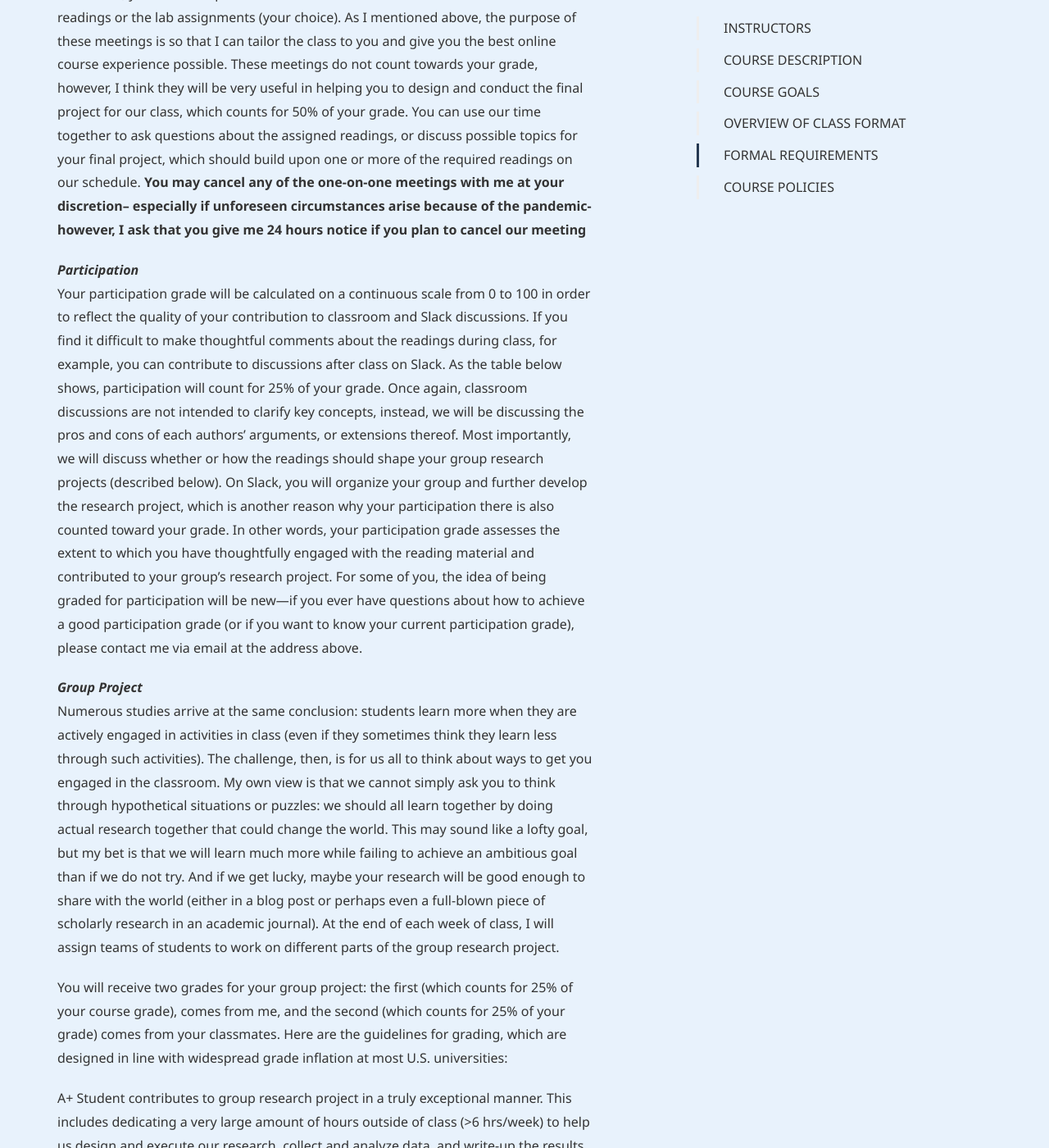
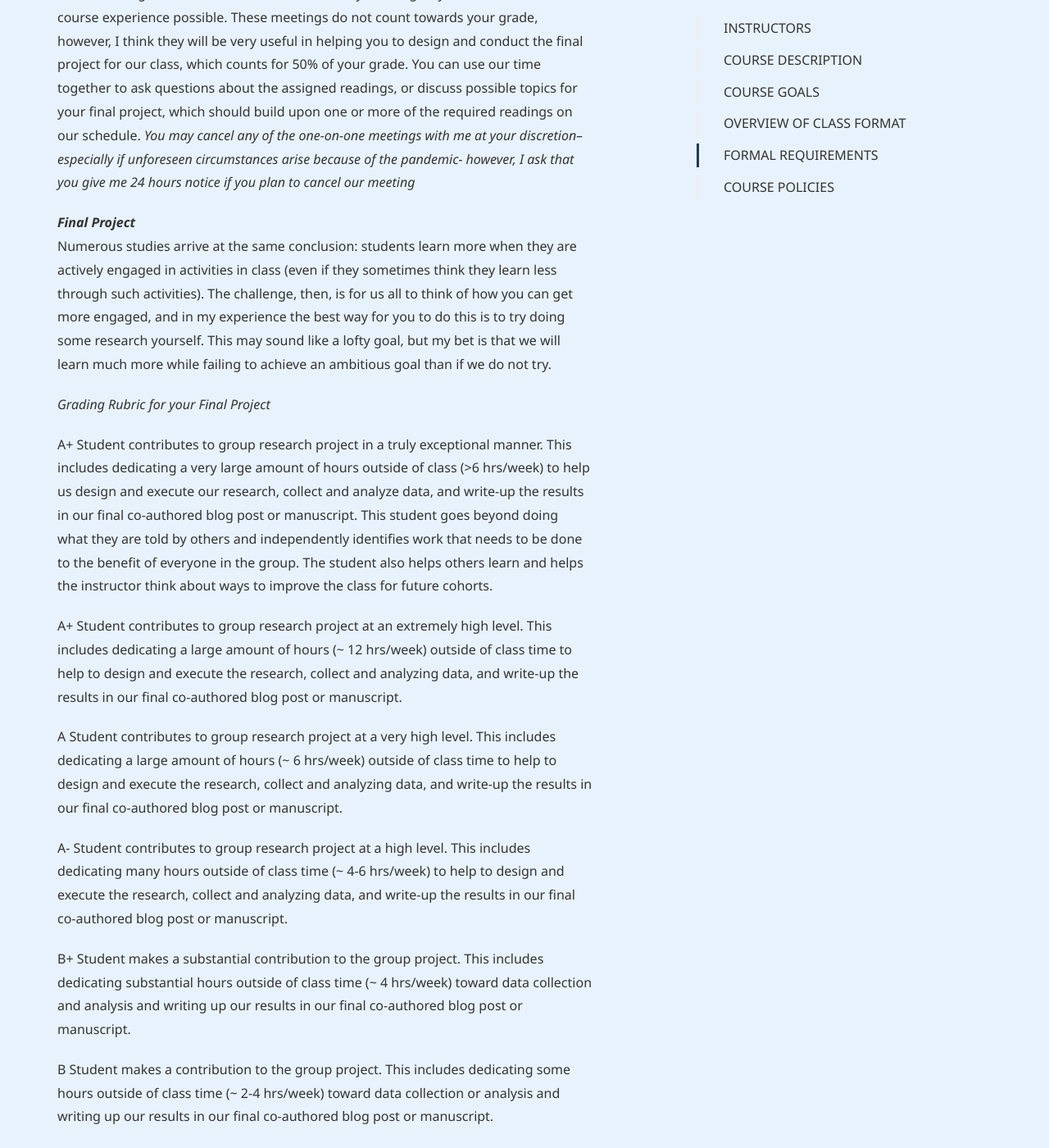
Before and after one commit to dssoc/dssoc.github.io, a Jekyll site: the page built from course.md, in a window 1280 px wide and 1400 px high, scrolled down 4970 px. Shown: the whole window at 82% size. Built offline with Jekyll 4.4.1, drawn with Linux system fonts in a browser that asks for light colours; some web fonts are replaced; some of the changed text lies outside the part shown.

Commit message:
Update course.md

```diff
--- a/course.md
+++ b/course.md
@@ -64,7 +64,7 @@ In this class, we will use the R, a free programming language that I will teach
 <br/>
 We will be using [Slack](https://www.youtube.com/watch?v=EYqxQGmQkVw ) to communicate with each other. Slack is a messaging platform that let's us share code, web links, and other things easily- it also allows me to make announcements to the class and share other things I think you might find interesting (e.g. internship announcements or articles that build upon our discussions with each other). Slack is also used by many different companies and organizations in and outside the tech world, so this might be a great chance to learn how to use it if you have not already.
 
-Please download Slack to your desktop and/or phone and tablet and join [this workplace](https://join.slack.com/t/dssfall2020workspace/shared_invite/zt-go2w5loi-H1I~Ed4pDx6ieCJwXiSEcQ). You can learn more about how to get started with Slack [here](https://slack.com/help/articles/218080037-Getting-started-for-new-members). Part of your participation grade-described in additional detail below- will rely on your Slack participation.
+Please download Slack to your desktop and/or phone and tablet and join [this workplace](https://join.slack.com/t/dssfall2020workspace/shared_invite/zt-go2w5loi-H1I~Ed4pDx6ieCJwXiSEcQ). You can learn more about how to get started with Slack [here](https://slack.com/help/articles/218080037-Getting-started-for-new-members).
 <br/>
 
 ***Stack Overflow***
@@ -76,7 +76,6 @@ The field of computational social science is going so rapidly that none of the r
 <br/>
 Many of the most important advances in computational social science appear first on Twitter or blogs. I therefore encourage you to open a Twitter account-if you don’t already have one- and follow the authors we read, or consider checking out the people [I follow](https://twitter.com/chris_bail/following). Having a Twitter account will also come in handy for some of the exercises we do in class to collect data from Twitter. Of the many blogs that you might read, I recommend R Bloggers, which provides a concise overview of new functions in R as well as solutions to common problems faced by computational social scientists, as well as those in other fields.
 <br/>
-
 
 ### FORMAL REQUIREMENTS
 
@@ -90,27 +89,23 @@ You are responsible for understanding the readings. Make use of your fellow stud
 
 ***Weekly Lab Assignments***
 <br/>
-By **midnight on Sunday of each week**, you will be required to complete and submit the assigned lab exercises described on the course schedule on this website. You must submit your lab assignments in a format called "R markdown" (abbreviated .Rmd). A video that describes how to create files in this format is available on the Schedule for the second lab (the first lab assignment is ungraded).
+_By midnight on Sunday of each week_, you will be required to complete and submit the assigned lab exercises described on the course schedule on this website. You must submit your lab assignments in a format called "R markdown" (abbreviated .Rmd). A video that describes how to create files in this format is available on the Schedule for the second lab (the first lab assignment is ungraded).
 
-Labs will comprise 25% of your final grade. Students are permitted to miss one lab assignment without penalty. The remaining 8 assignments will be worth 3% each (you get one 1% free). Assignments will be graded according to your attempt to complete them: 1% for attempting the majority of exercises, 2% for attempting all exercises, 3% for attempting *and* annotating all exercises.
+Labs will comprise 50% of your final grade. Students are permitted to miss one lab assignment without penalty. The remaining 8 assignments will be worth 3% each (you get one 1% free). Assignments will be graded according to your attempt to complete them: 1% for attempting the majority of exercises, 2% for attempting all exercises, 3% for attempting *and* annotating all exercises.
 
 Submit all homework assignments to our TA (Devin Cornell) via direct message on Slack.
 <br/>
 
 ***Weekly Meeting with Dr. Bail***
 <br/>
-Each week, you will be required to meet with me for 15 minutes to discuss the readings or the lab assignments (your choice). As I mentioned above, the purpose of these meetings is so that I can tailor the class to you and give you the best online course experience possible. These meetings do not count towards your grade, however, I think they will be very useful in helping you to design and conduct the final project for our class, which counts for 50% of your grade. You can use our time together to ask questions about the assigned readings, or discuss possible topics for your final project, which should build upon one or more of the required readings on our schedule. **You may cancel any of the one-on-one meetings with me at your discretion-- especially if unforeseen circumstances arise because of the pandemic- however, I ask that you give me 24 hours notice if you plan to cancel our meeting**
+Each week, you will be required to meet with me for 15 minutes to discuss the readings or the lab assignments (your choice). As I mentioned above, the purpose of these meetings is so that I can tailor the class to you and give you the best online course experience possible. These meetings do not count towards your grade, however, I think they will be very useful in helping you to design and conduct the final project for our class, which counts for 50% of your grade. You can use our time together to ask questions about the assigned readings, or discuss possible topics for your final project, which should build upon one or more of the required readings on our schedule. _You may cancel any of the one-on-one meetings with me at your discretion-- especially if unforeseen circumstances arise because of the pandemic- however, I ask that you give me 24 hours notice if you plan to cancel our meeting_
 
-***Participation***
+
+***Final Project***
 <br/>
-Your participation grade will be calculated on a continuous scale from 0 to 100 in order to reflect the quality of your contribution to classroom and Slack discussions. If you find it difficult to make thoughtful comments about the readings during class, for example, you can contribute to discussions after class on Slack. As the table below shows, participation will count for 25% of your grade. Once again, classroom discussions are not intended to clarify key concepts, instead, we will be discussing the pros and cons of each authors’ arguments, or extensions thereof. Most importantly, we will discuss whether or how the readings should shape your group research projects (described below). On Slack, you will organize your group and further develop the research project, which is another reason why your participation there is also counted toward your grade. In other words, your participation grade assesses the extent to which you have thoughtfully engaged with the reading material and contributed to your group’s research project. For some of you, the idea of being graded for participation will be new—if you ever have questions about how to achieve a good participation grade (or if you want to know your current participation grade), please contact me via email at the address above.
-<br/>
+Numerous studies arrive at the same conclusion: students learn more when they are actively engaged in activities in class (even if they sometimes think they learn less through such activities). The challenge, then, is for us all to think of how you can get more engaged, and in my experience the best way for you to do this is to try doing some research yourself.  This may sound like a lofty goal, but my bet is that we will learn much more while failing to achieve an ambitious goal than if we do not try.
 
-***Group Project***
-<br/>
-Numerous studies arrive at the same conclusion: students learn more when they are actively engaged in activities in class (even if they sometimes think they learn less through such activities). The challenge, then, is for us all to think about ways to get you engaged in the classroom. My own view is that we cannot simply ask you to think through hypothetical situations or puzzles: we should all learn together by doing actual research together that could change the world. This may sound like a lofty goal, but my bet is that we will learn much more while failing to achieve an ambitious goal than if we do not try. And if we get lucky, maybe your research will be good enough to share with the world (either in a blog post or perhaps even a full-blown piece of scholarly research in an academic journal). At the end of each week of class, I will assign teams of students to work on different parts of the group research project.
-
-You will receive two grades for your group project: the first (which counts for 25% of your course grade), comes from me, and the second (which counts for 25% of your grade) comes from your classmates. Here are the guidelines for grading, which are designed in line with widespread grade inflation at most U.S. universities:
+_Grading Rubric for your Final Project_
 
 > A+ Student contributes to group research project in a truly exceptional manner. This includes dedicating a very large amount of hours outside of class (>6 hrs/week) to help us design and execute our research, collect and analyze data, and write-up the results in our final co-authored blog post or manuscript. This student goes beyond doing what they are told by others and independently identifies work that needs to be done to the benefit of everyone in the group. The student also helps others learn and helps the instructor think about ways to improve the class for future cohorts.
 
@@ -131,29 +126,25 @@ You will receive two grades for your group project: the first (which counts for
 
 ***How Your Grade Will be Calculated***
 <br/>
-- Participation	25%
-- Lab exercises 25%
-- Group Project (My Assessment)	25%
-- Group Project (Median Peer Assessment)	25%
+- Lab exercises 50%
+- Final Project	50%
 <br/>
+
+
+
+### COURSE POLICIES
+
+***Academic Integrity***
+<br/>
+Plagiarism, cheating or other violations will be dealt with according to University policy. All student assignments will be processed by plagiarism detection software.
+<br/>
+
 
 ***Surveys***
 <br/>
 I may conduct anonymous surveys of your experience in this class. I urge you to take this opportunity to share with me anything you would like about how the course might be improved, or how I might help you learn about sociology more effectively.
 <br/>
 
-
-### COURSE POLICIES
-
-***Academic Integrity***
-<br/>
-Cheating or other violations will be dealt with according to University policy. All student assignments will be processed by plagiarism detection software.
-<br/>
-
-***Classroom Behavior***
-<br/>
-Uncivil behavior such as engaging in personal conversations during class time, browsing internet sites not relevant to classroom discussions, and cell phone usage will negatively affect your participation grade.
-<br/>
 
 ***Extra-Credit Policy***
 <br/>
@@ -162,4 +153,4 @@ There will be no extra credit or make-up assignments.
 
 ***Office Hours***
 <br/>
-If you have any questions about this class, please visit me during the office hours listed above.
+Because of our virtual format-- and weekly one-on-one meetings, I am not holding regular office hours- however, I am very happy to find time to meet with you on an ad hoc basis if you wish to go above and beyond what we discuss in our weekly meetings.
```
Also changed, not shown: other parts of course.md (+1 -1 lines).
